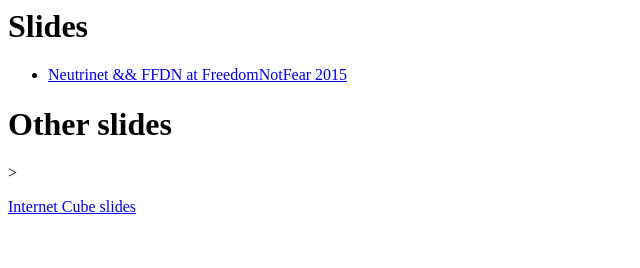
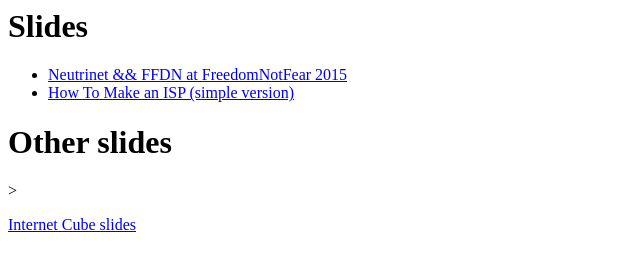
Before and after one commit to Neutrinet/slides, a plain HTML site: page index.html in a window 1280 px wide. Shown: the whole page, without its empty margins (0-640 px from the left). Drawn offline with Linux system fonts and the light colour scheme.

Commit message:
[enh] like to how to make an isp slides

```diff
--- a/index.html
+++ b/index.html
@@ -8,6 +8,7 @@
 
         <ul>
             <li><a href="./fnf2015/presentation.html">Neutrinet && FFDN at FreedomNotFear 2015</a></li>
+            <li><a href="./howtomakeanisp/presentation.html">How To Make an ISP (simple version)</a></li>
         </ul>
 
         <h1>Other slides</h1>>
```
